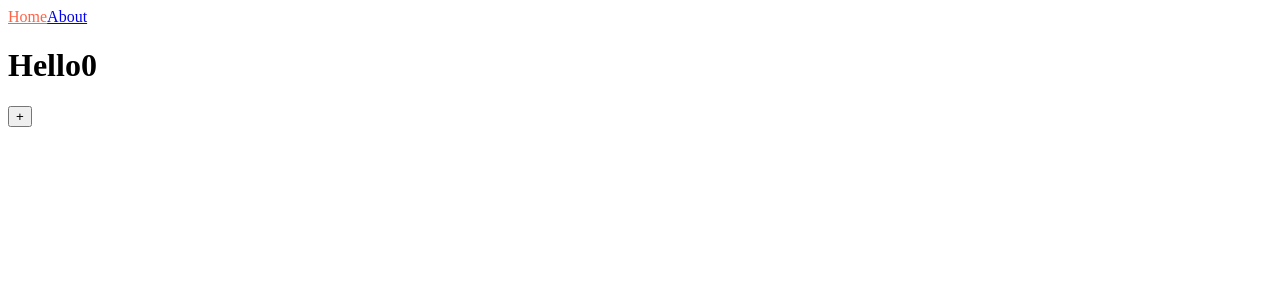
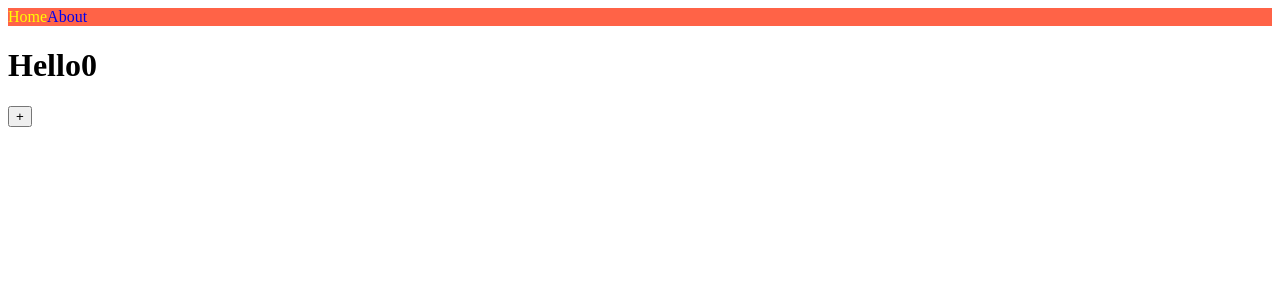
Before and after one commit to herbi1411/nextjs-start-nomadcoders, a Next.js app: page / in a window 1280 px wide. Shown: the top 300 px of the page. Built offline with nearby package versions, Linux system fonts and the light colour scheme.

Commit message:
1.5 Styles JSX

```diff
--- a/components/NavBar.js
+++ b/components/NavBar.js
@@ -1,16 +1,30 @@
 import Link from "next/link"
 import { useRouter } from "next/router"
-import styles from "./NavBar.module.css"
+// import styles from "./NavBar.module.css"
 
 export default function NavBar(){
     const router = useRouter();
 
-    return <nav className={styles.nav}>
+    // return <nav className={styles.nav}>
+    return <nav>
         <Link href="/">
-            <a className={router.pathname==="/" ? styles.active : ""}>Home</a>
+            {/* <a className={router.pathname==="/" ? styles.active : ""}>Home</a> */}
+            <a className={router.pathname==="/" ? "active" : ""}>Home</a>
         </Link>
         <Link href="/about">
-            <a className={router.pathname==="/about" ? styles.active : ""}>About</a>
+            {/* <a className={router.pathname==="/about" ? styles.active : ""}>About</a> */}
+            <a className={router.pathname==="/about" ? "active" : ""}>About</a>
         </Link>
+        <style jsx>{`
+            nav{
+                background-color : tomato;
+            }
+            a{
+                text-decoration : none;
+            }
+            .active{
+                color : yellow;
+            }
+        `}</style>
     </nav>
 }
```
Also changed, not shown: 1 other file (tests, documents, lock files or other folders).
